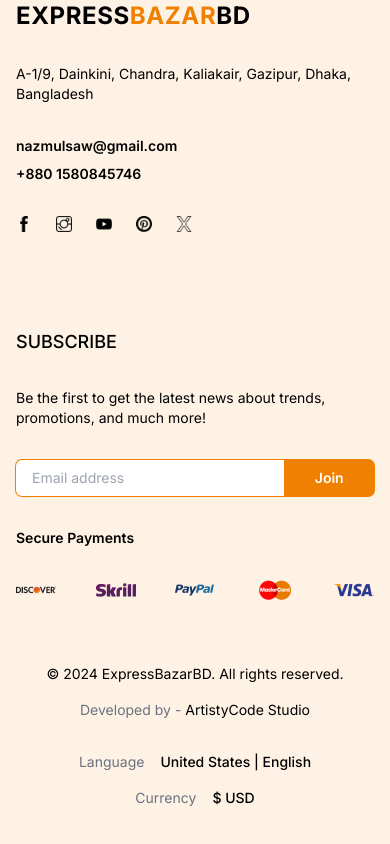
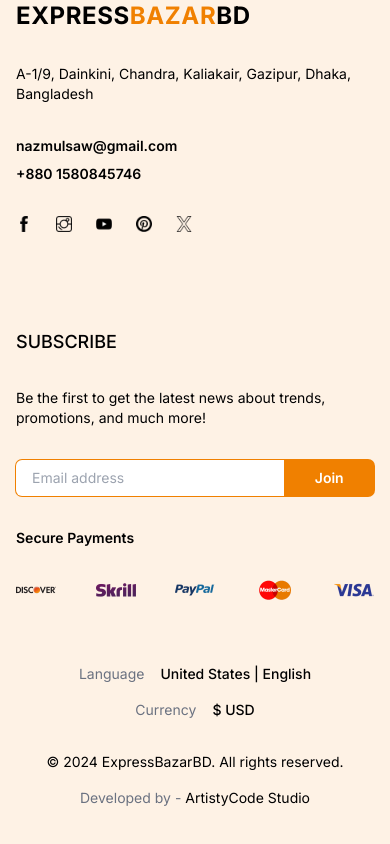
Before and after one commit to ninazmul/nextjs-ecommerce-store, a Next.js app: page / in a window 390 px wide. Shown: the part 5224-6068 px from the top of the page. Built offline with nearby package versions, Linux system fonts and the light colour scheme.

Commit message:
footer updated

```diff
--- a/src/components/Footer.tsx
+++ b/src/components/Footer.tsx
@@ -103,7 +103,7 @@ export default function Footer() {
         </div>
       </div>
       {/* Bottom */}
-      <div className="flex flex-col md:flex-row items-center justify-between gap-8 mt-16">
+      <div className="flex flex-col-reverse md:flex-row items-center justify-between gap-8 mt-16">
         <div className="flex flex-col items-center md:items-start gap-4 md:gap-0">
           <p>
             {" "}
```
